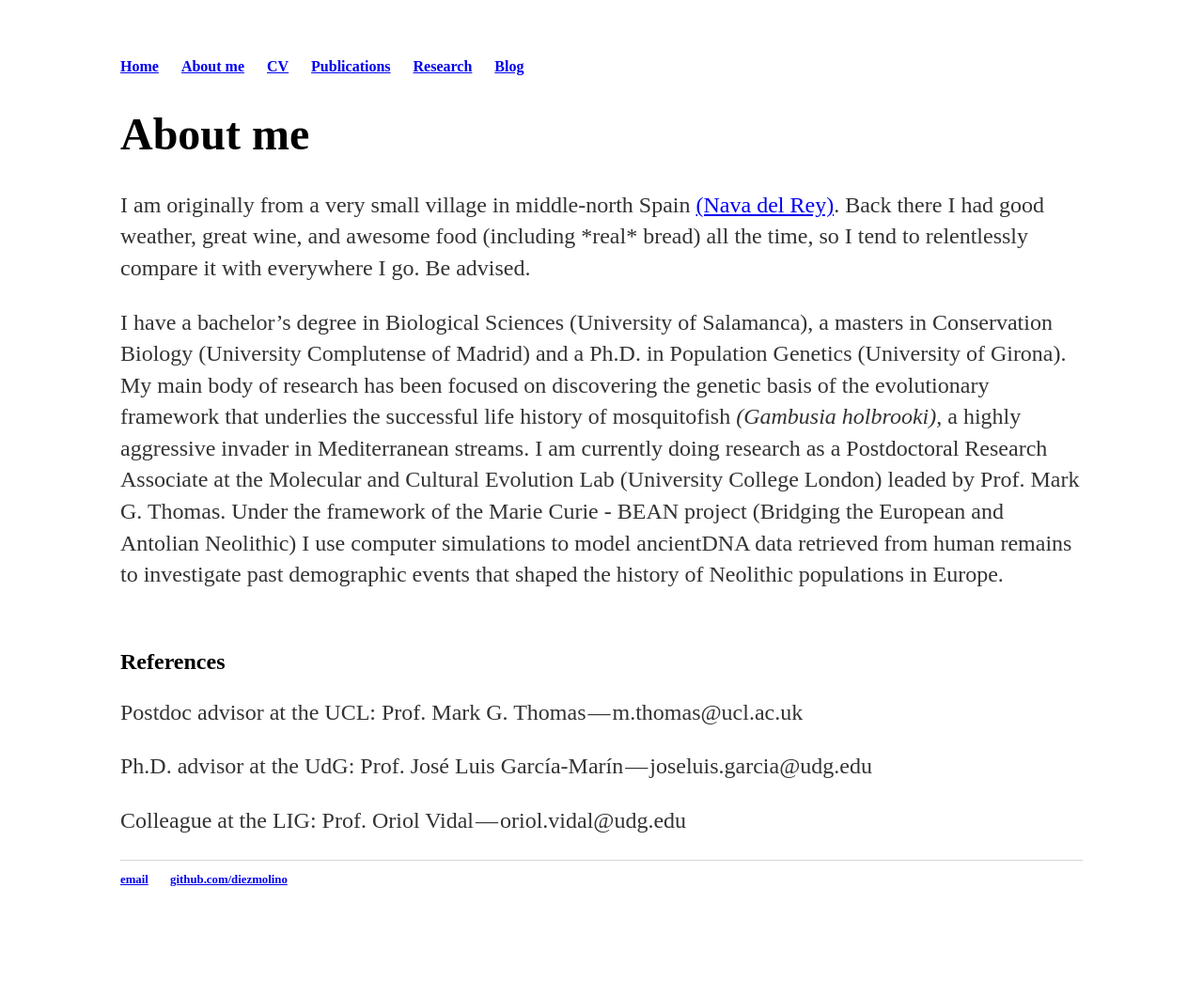
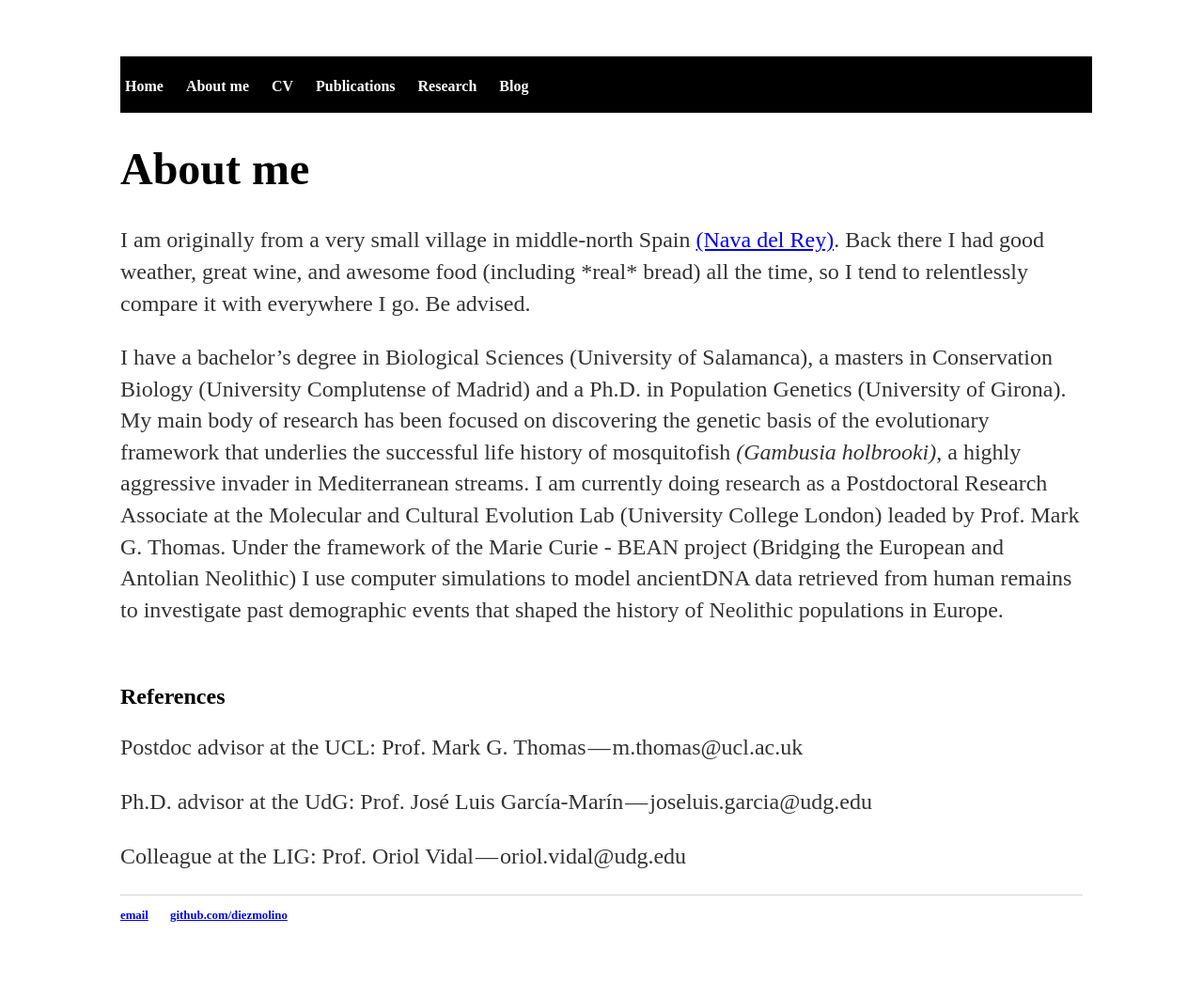
Before and after one commit to DiezMolino/diezmolino.github.io, a Jekyll site: the page about/index.html, which Jekyll copies as it is, in a window 1280 px wide. Shown: the whole page at 94% size. Built offline with Jekyll 4.4.1, drawn with Linux system fonts in a browser that asks for light colours; before the commit the page ends 1006 px from its top, so only the background shows below that.

Commit message:
Update index.html

```diff
--- a/about/index.html
+++ b/about/index.html
@@ -16,16 +16,19 @@
 </script>
 	</head>
 	<body>
+	<div id='header'>
 		<nav>
     		<ul>
-        		<li><a href="/">Home</a></li>
-	        	<li><a href="/about">About me</a></li>
-        		<li><a href="/cv">CV</a></li>
-        		<li><a href="/publications">Publications</a></li>
-        		<li><a href="/research">Research</a></li>
-        		<li><a href="/blog">Blog</a></li>
+    			<li><a class='two' href="/">Home</a></li>
+	        	<li><a class='two' href="/about">About me</a></li>
+        		<li><a class='two' href="/cv">CV</a></li>
+        		<li><a class='two' href="/publications">Publications</a></li>
+        		<li><a class='two' href="/research">Research</a></li>
+        		<li><a class='two' href="/blog">Blog</a></li>
+    		</font>
     		</ul>
 		</nav>
+		</div><!-- /.header -->
 		<div class="container">
     		<div class="blurb">
         		<h1>About me</h1>
```
